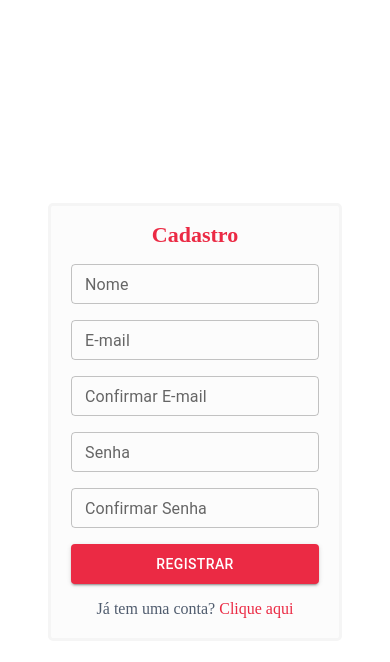
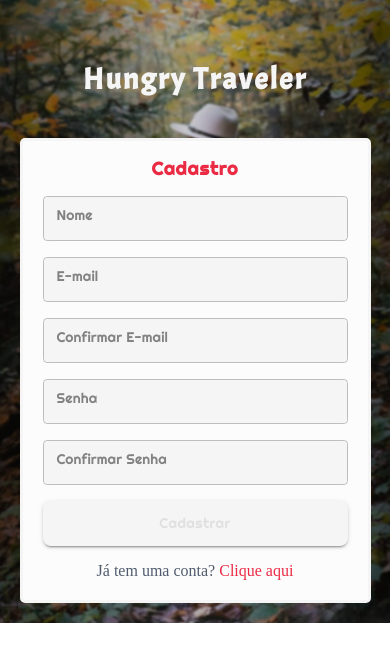
Before and after one commit to LucasGasque/hungry-traveler, a React (Create React App) app: page /register in a window 390 px wide. Shown: the top 662 px of the page. Built offline with nearby package versions, Linux system fonts and the light colour scheme.

Commit message:
style: style mobile pagina registro concluido

```diff
--- a/public/index.html
+++ b/public/index.html
@@ -24,7 +24,13 @@
       work correctly both with client-side routing and a non-root public URL.
       Learn how to configure a non-root public URL by running `npm run build`.
     -->
-    <title>React App</title>
+    <link rel="preconnect" href="https://fonts.googleapis.com" />
+    <link rel="preconnect" href="https://fonts.gstatic.com" crossorigin />
+    <link
+      href="https://fonts.googleapis.com/css2?family=Acme&family=Righteous&display=swap"
+      rel="stylesheet"
+    />
+    <title>Hungry Traveler</title>
   </head>
   <body>
     <noscript>You need to enable JavaScript to run this app.</noscript>
--- a/src/pages/register/index.tsx
+++ b/src/pages/register/index.tsx
@@ -1,4 +1,4 @@
-import { Container, Form } from "./style";
+import { Container, Form, FormTitle, Title } from "./style";
 import { Button, TextField } from "@mui/material";
 import { yupResolver } from "@hookform/resolvers/yup";
 import { useForm } from "react-hook-form";
@@ -17,9 +17,16 @@ const Register = () => {
   const history = useHistory();
   return (
     <Container>
+      <Title>Hungry Traveler</Title>
       <Form onSubmit={handleSubmit(registerUser)}>
-        <h1>Cadastro</h1>
+        <FormTitle>Cadastro</FormTitle>
         <TextField
+          sx={{
+            width: "100%",
+            height: "45px",
+            backgroundColor: "#F5F5F5",
+            borderRadius: "8px",
+          }}
           size="small"
           variant="outlined"
           color="info"
@@ -29,6 +36,12 @@ const Register = () => {
           helperText={errors.username?.message}
         />
         <TextField
+          sx={{
+            width: "100%",
+            height: "45px",
+            backgroundColor: "#F5F5F5",
+            borderRadius: "8px",
+          }}
           size="small"
           variant="outlined"
           color="info"
@@ -38,6 +51,12 @@ const Register = () => {
           helperText={errors.email?.message}
         />
         <TextField
+          sx={{
+            width: "100%",
+            height: "45px",
+            backgroundColor: "#F5F5F5",
+            borderRadius: "8px",
+          }}
           size="small"
           variant="outlined"
           color="info"
@@ -47,6 +66,12 @@ const Register = () => {
           helperText={errors.emailConfirm?.message}
         />
         <TextField
+          sx={{
+            width: "100%",
+            height: "45px",
+            backgroundColor: "#F5F5F5",
+            borderRadius: "8px",
+          }}
           size="small"
           variant="outlined"
           color="info"
@@ -56,6 +81,12 @@ const Register = () => {
           helperText={errors.password?.message}
         />
         <TextField
+          sx={{
+            width: "100%",
+            height: "45px",
+            backgroundColor: "#F5F5F5",
+            borderRadius: "8px",
+          }}
           size="small"
           variant="outlined"
           color="info"
@@ -65,15 +96,21 @@ const Register = () => {
           helperText={errors.passwordConfirm?.message}
         />
         <Button
-          color="primary"
+          color="secondary"
           variant="contained"
           sx={{
             width: "100%",
-            height: "40px",
+            height: "45px",
+            padding: "0",
+            textTransform: "none",
+            fontFamily: "Righteous, cursive",
+            borderRadius: "8px",
+            backgroundColor: "#F5F5F5",
+            color: "#E0E0E0",
           }}
           type="submit"
         >
-          Registrar
+          Cadastrar
         </Button>
         <p>
           Já tem uma conta?
--- a/src/pages/register/style.ts
+++ b/src/pages/register/style.ts
@@ -1,12 +1,22 @@
 import styled from "styled-components";
+import traveler from "../../assets/img/traveler.png";
 
 export const Container = styled.div`
-  height: 100vh;
+  height: auto;
+  background-image: linear-gradient(
+      270.31deg,
+      rgba(0, 0, 0, 0.6) 0.28%,
+      rgba(0, 0, 0, 0.15) 49.5%,
+      rgba(0, 0, 0, 0.6) 99.75%
+    ),
+    url(${traveler});
+  background-size: 100% 100%;
+  color: var(--gray-0);
   display: flex;
-  justify-content: center;
+  justify-content: space-around;
   flex-direction: column;
   align-items: center;
-  grid-gap: 1rem;
+  padding-bottom: 20px;
 
   p {
     color: var(--gray-100);
@@ -17,7 +27,25 @@ export const Container = styled.div`
   }
 `;
 
+export const Title = styled.h1`
+  margin-top: 20px;
+  padding: 40px 0;
+  font-family: "Acme", sans-serif;
+  font-size: 30px;
+  letter-spacing: 2px;
+`;
+
+export const FormTitle = styled.h1`
+  color: var(--primary);
+  font-family: "Righteous", cursive;
+  margin-top: 1rem;
+  font-size: 18px;
+  font-weight: bold;
+  letter-spacing: 1px;
+`;
+
 export const Form = styled.form`
+  width: 90%;
   display: flex;
   flex-direction: column;
   align-items: center;
@@ -29,12 +57,18 @@ export const Form = styled.form`
   border-radius: 5px;
   box-sizing: border-box;
 
-  h1 {
-    color: var(--primary);
-    margin-top: 1rem;
-    font-size: 22px;
-    font-weight: bold;
+  .css-hgkgee-MuiInputBase-root-MuiOutlinedInput-root {
+    height: 45px;
+    vertical-align: middle;
+  }
+
+  .css-xewhx1-MuiFormLabel-root-MuiInputLabel-root {
+    font-family: "Righteous", cursive;
+    font-size: 14px;
+    color: var(--gray-50);
+  }
+
+  .css-xewhx1-MuiFormLabel-root-MuiInputLabel-root.Mui-focused {
+    color: #000000;
   }
 `;
-
-// export const StyledTextField = styled(TextField)``;
--- a/src/styles/global.ts
+++ b/src/styles/global.ts
@@ -5,10 +5,12 @@ export default createGlobalStyle`
         --primary: #EB2A44;
         --primary-50: #F596A3;
         --gray-100: #505C6E;
+        --gray-50: #828282;
+        --gray-20: #E0E0E0;
+        --gray-0: #F5F5F5;
 
 
     }
-
     *{
     margin: 0;
     padding: 0;
@@ -18,5 +20,4 @@ export default createGlobalStyle`
     }
 
     body{}
-
 `;
--- a/src/styles/muiTheme.ts
+++ b/src/styles/muiTheme.ts
@@ -8,5 +8,8 @@ export const muiTheme = createTheme({
       dark: "#fff",
       contrastText: "#fff",
     },
+    secondary: {
+      main: "#E0E0E0",
+    },
   },
 });
```
Also changed, not shown: src/assets/img/traveler.png (added).
